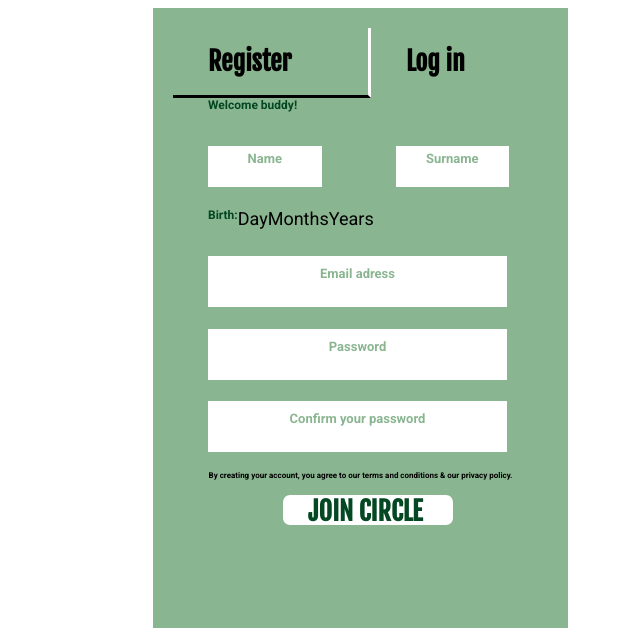
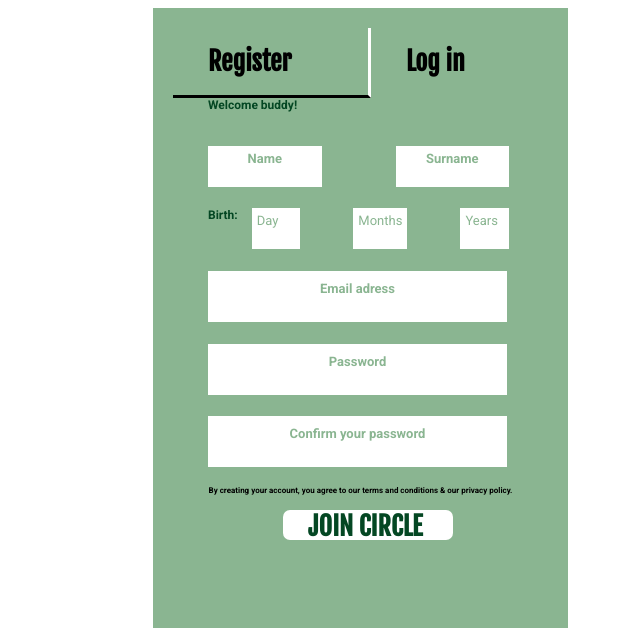
Before and after one commit to oceaneduprat/the-circle-final, a plain HTML site: page register-page.html in a window 1280 px wide. Shown: the part 242-870 px from the top of the page, without its empty margins (297-937 px from the left). Drawn offline with Linux system fonts and the light colour scheme.

Commit message:
Update cards.css

```diff
--- a/css/components/cards.css
+++ b/css/components/cards.css
@@ -242,7 +242,7 @@
 	text-align: center;
 }
 
-.registercard h5,h2 {
+.registercard h5,h7 {
 	color: #8AB591;
 	font-family: 'Roboto', sans-serif;
 	font-size: 13px;
@@ -256,7 +256,7 @@
 	position: center;
 	padding: 10px;
 }
-.registercard h2 {
+.registercard h7 {
 	background-color: white;
 	width: 279px;
 }
@@ -276,7 +276,7 @@
 	padding: 5px;
 }
 
-.align h2{
+.align h7{
 	height: 31px;
 	margin-left: 14px;
 	padding: 5px;
```
